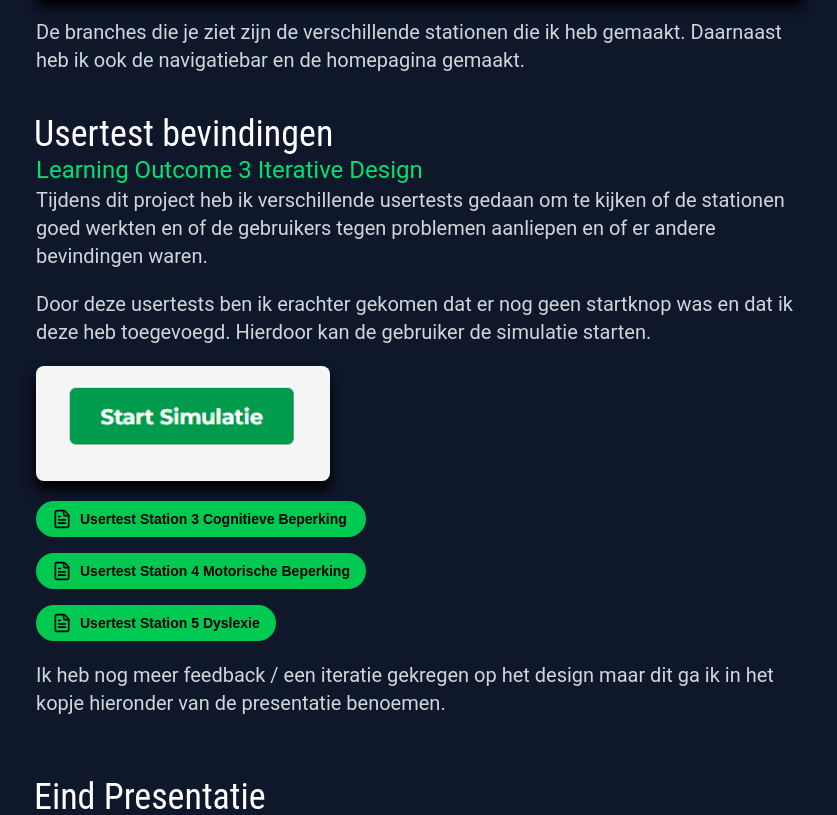
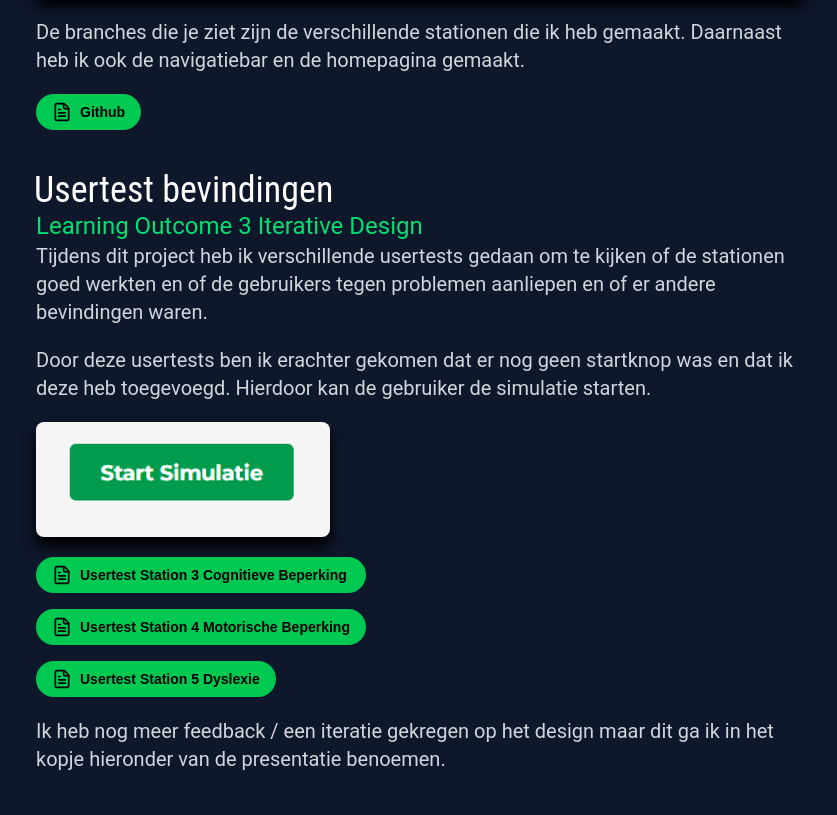
Before and after one commit to LuukyPuuky/Portfolio2.1, a Nuxt app: page /projects/development in a window 1280 px wide. Shown: the part 5370-6185 px from the top of the page, without its empty margins (220-1057 px from the left). Built offline with nearby package versions, Linux system fonts and the light colour scheme.

Commit message:
finalx3 oops didn't add github link

```diff
--- a/pages/projects/development.vue
+++ b/pages/projects/development.vue
@@ -213,13 +213,15 @@
             subtitle="Learning Outcome 2 Development and Version Control"
             description="Voor dit project heb ik gebruik gemaakt van GitHub. Ik heb samen Zakaria uitgenodigd aan de git repository en we hebben verschillende branches aangemaakt om samen te gelijkertijd aan het project te werken."
             :loNumber="2"
+            pdfLink="https://github.com/LuukyPuuky/Cardan"
+            pdfText="Github"
           >
             <img
               src="/images/branchesdev.png"
               alt="branches dev"
               class="mb-5 rounded-lg drop-shadow-black drop-shadow-xl"
             />
-            <p class="text-gray-300 font-Roboto text-xl">
+            <p class="text-gray-300 font-Roboto text-xl mb-5">
               De branches die je ziet zijn de verschillende stationen die ik heb
               gemaakt. Daarnaast heb ik ook de navigatiebar en de homepagina
               gemaakt.
```
